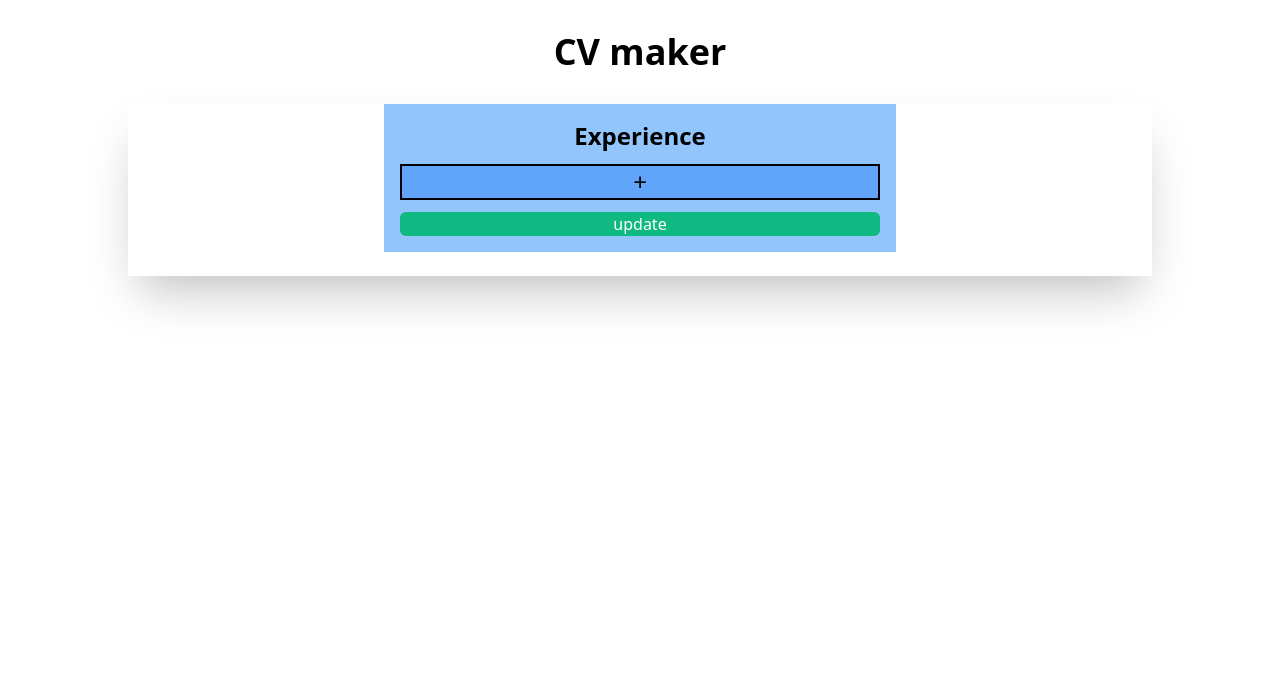
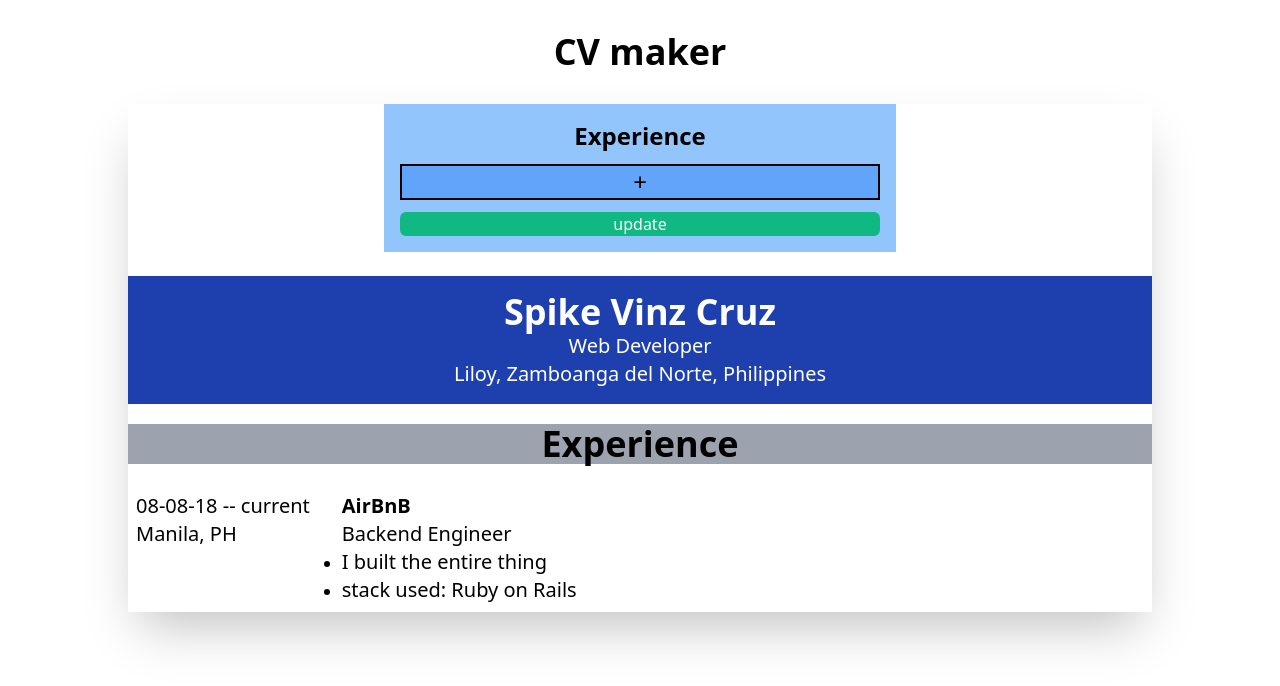
Before and after one commit to superspike7/cv-maker, a React (Create React App) app: page / in a window 1280 px wide. Shown: the top 686 px of the page. Built offline with nearby package versions, Linux system fonts and the light colour scheme.

Commit message:
add experience change handler

```diff
--- a/src/App.js
+++ b/src/App.js
@@ -57,10 +57,10 @@ class App extends Component {
         <h1 className="py-8 text-center text-4xl font-bold">CV maker</h1>
         <div className="w-[80vw] mx-auto shadow-2xl">
           {/* <ProfileForm handleSubmit={this.handleProfileChange} /> */}
-          <Experience/>
+          <Experience handleChange={this.handleExperienceChange}/>
           <br></br>
-          {/* <ProfileView profile={this.state.profile} /> */}
-          {/* <ExperienceView experience={this.state.experience} /> */}
+          <ProfileView profile={this.state.profile} />
+          <ExperienceView experience={this.state.experience} />
         </div>
       </div>
     );
--- a/src/components/Experience.js
+++ b/src/components/Experience.js
@@ -53,7 +53,7 @@ function Experience(props) {
           +
         </button>
       </div>
-      <button className="bg-green-500 text-white px-1 rounded-md" >
+      <button className="bg-green-500 text-white px-1 rounded-md" onClick={props.handleChange(experiences)}>
         update
       </button>
     </div>
```
